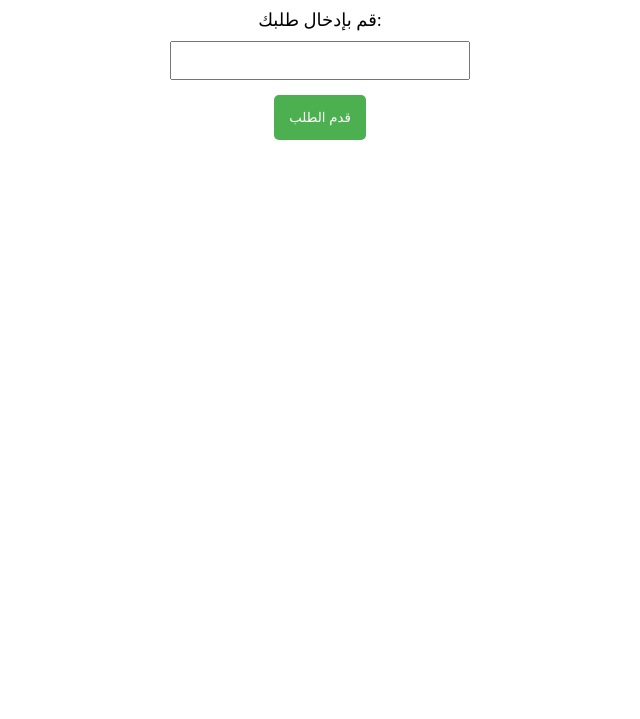
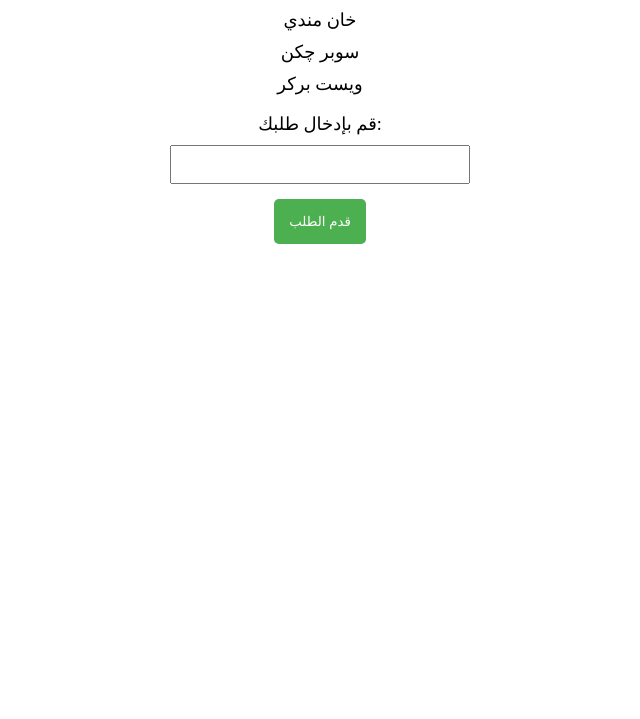
Before and after one commit to ALLMOHSEN/Twseliq, a plain HTML site: page index.html in a window 1280 px wide. Shown: the part 81-800 px from the top of the page, without its empty margins (320-960 px from the left). Drawn offline with Linux system fonts and the light colour scheme.

Commit message:
Update index.html

```diff
--- a/index.html
+++ b/index.html
@@ -31,10 +31,22 @@
             border-radius: 5px;
             cursor: pointer;
         }
+        ul {
+            list-style: none;
+            padding: 0;
+        }
+        li {
+            margin-bottom: 10px;
+        }
     </style>
 </head>
 <body>
     <h1>موقع توصيل الطلبات</h1>
+    <ul>
+        <li>خان مندي</li>
+        <li>سوبر چكن</li>
+        <li>ويست بركر</li>
+    </ul>
     <form>
         <label for="order">قم بإدخال طلبك:</label>
         <input type="text" id="order" name="order" required>
```
